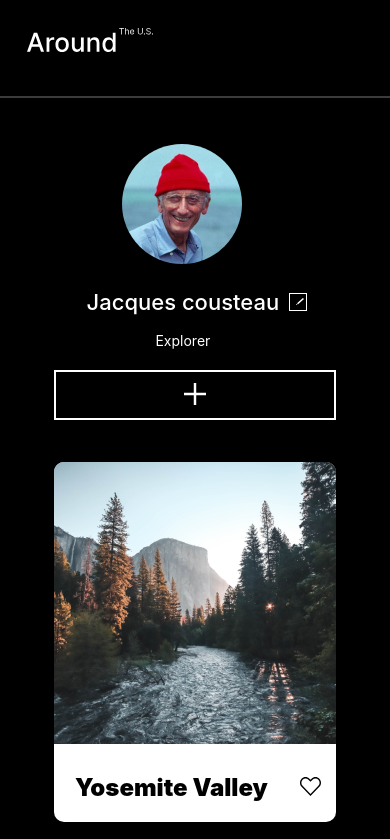
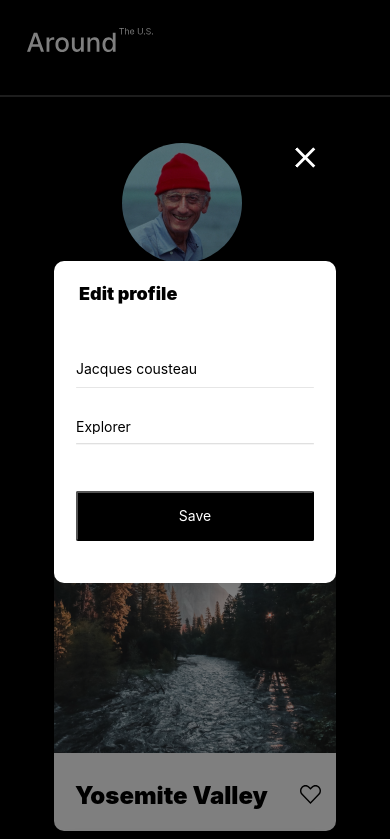
Before and after one commit to mrseif123/Around-the-U.S, a plain HTML site: page index.html in a window 390 px wide. Both pictures are taken after a click on the button 298 px from the left and 302 px from the top of the page. Shown: the top 839 px of the page. Drawn offline with Linux system fonts and the light colour scheme; a web font is replaced by a local one.

Commit message:
js work/html fine/css good, form close button needs fixing

```diff
--- a/blocks/form/form.css
+++ b/blocks/form/form.css
@@ -7,7 +7,7 @@
 @import url(./__close-img/form__close-img.css);
 
 .form {
-  position: fixed;
+  position: relative;
   top: 50%;
   left: 50%;
   transform: translate(-50%, -50%);
--- a/blocks/form-overlay/form-overlay.css
+++ b/blocks/popup-container/popup-container.css
@@ -1,4 +1,4 @@
-.form-overlay {
+.popup-container {
   top: 0;
   left: 0;
   width: 100%;
--- a/blocks/profile/__img-place/profile__img-place.css
+++ b/blocks/profile/__img-place/profile__img-place.css
@@ -4,3 +4,10 @@
   display: flex;
   justify-content: center;
 }
+
+
+@media screen and (max-width: 880px) {
+  .profile__img-place {
+    align-self: center;
+  }
+}
--- a/blocks/profile/__text-box/profile__text-box.css
+++ b/blocks/profile/__text-box/profile__text-box.css
@@ -4,3 +4,11 @@
   margin-bottom: 21px;
   margin-left: 3.75px;
 }
+
+
+@media screen and (max-width:768px) {
+  .profile__text-box {
+    margin-bottom: 36px;
+    margin-left: 0px;
+  }
+}
--- a/blocks/profile/profile.css
+++ b/blocks/profile/profile.css
@@ -16,6 +16,14 @@
   height: fit-content;
 }
 
+@media screen and (max-width: 880px) {
+  .profile {
+    justify-content: center;
+    margin-left: auto;
+    margin-right: auto;
+  }
+}
+
 
 @media screen and (max-width: 768px) {
   .profile{
@@ -23,6 +31,6 @@
     min-height: 286px;
     margin: 42px 19px 36px 19px;
     flex-direction: column;
-    align-items: center;
+    align-self: center;
   }
 }
--- a/index.html
+++ b/index.html
@@ -5,17 +5,17 @@
   <meta charset="UTF-8" />
   <meta name="viewport" content="width=device-width, initial-scale=1.0" />
   <link rel="stylesheet" href="./pages/index.css">
-  <script src="scripts/index.js"></script>
   <title>Around The U.S.</title>
 </head>
 
-<body class="page">
+<body class="page" id="body">
   <header class="header">
     <img class="header__vector" src="/images/header-vector.svg" alt="around the US icon">
     <hr class="header__line">
   </header>
 
-    <main>
+  <main id="main_container">
+
     <section class="profile">
       <div class="profile__img-place">
         <img class="profile__avatar" src="/images/profile-avatar.jpg" alt="profile picture">
@@ -27,11 +27,11 @@
             <p class="profile__subtitle">Explorer</p>
           </div>
 
-            <button class="profile__edit-btn">
+          <button class="profile__edit-btn" id="profile_edit_button">
             <img class="profile__edit-icon" src="/images/profile-edit-icon.svg" alt="edit info icon">
           </button>
         </div>
-          <button class="profile__add-btn">
+        <button class="profile__add-btn" id="profile_add_button">
           <img class="profile__plus-icon" src="/images/profile-add-icon.svg" alt="Add button icon">
         </button>
       </div>
@@ -84,15 +84,17 @@
       </ul>
     </section>
 
-      <section class="form-overlay">
-        <button class="form__close-btn"><img class="form__close-img" src="/images/profile-add-icon.svg" alt="close button"></button>
+    <section class="popup-container">
+      <button class="form__close-btn" id="close_button">
+        <img class="form__close-img" src="/images/profile-add-icon.svg" alt="close button">
+      </button>
       <form class="form">
         <p class="form__title">Edit profile</p>
         <input class="form__field_name" type="text" id="fullName" placeholder="Full Name">
         <img class="form__line-img" src="/images/form-line.svg" alt="seperator line">
         <input class="form__field_about" type="text" id="about" placeholder="About">
         <img class="form__line-img" src="/images/form-line.svg" alt="seperator line">
-        <button class="form__submit-btn">Save</button>
+        <button class="form__submit-btn" id="form__submit-button">Save</button>
       </form>
     </section>
   </main>
@@ -100,6 +102,8 @@
   <footer class="footer">
     <p class="footer__copyright">&copy; 2021 Seaf Aliyan</p>
   </footer>
+  <script src="scripts/index.js"></script>
 </body>
 
+
 </html>
--- a/pages/index.css
+++ b/pages/index.css
@@ -1,10 +1,13 @@
+@import url(/vendor/normalize.css);
 @import url(/vendor/fonts.css);
+
 @import url(/blocks/header/header.css);
 
 @import url(/blocks/page/page.css);
 @import url(/blocks/profile/profile.css);
 @import url(/blocks/elements/elements.css);
 @import url(/blocks/form/form.css);
-@import url(/blocks/form-overlay/form-overlay.css);
+@import url(/blocks/form-container/form-container.css);
+@import url(/blocks/popup-container/popup-container.css);
 
 @import url(/blocks/footer/footer.css);
--- a/scripts/index.js
+++ b/scripts/index.js
@@ -0,0 +1,34 @@
+let container = document.querySelectorAll('#body');
+let profile_content = document.querySelector('.profile');
+
+let profile_edit_btn = profile_content.querySelector('.profile__edit-btn');
+let profile_text = profile_content.querySelector('.profile__info');
+
+let profile_name = profile_text.querySelector('.profile__name');
+let profile_subtitle = profile_text.querySelector('.profile__subtitle');
+
+let form_overlay = document.querySelector('.popup-container');
+let form_name_input = form_overlay.querySelector('.form__field_name')
+let form_about_input = form_overlay.querySelector('.form__field_about')
+let form_close_btn = form_overlay.querySelector('.form__close-btn');
+let form_submit_btn = form_overlay.querySelector('.form__submit-btn')
+
+profile_edit_btn.addEventListener("click", function () {
+  form_overlay.style.display = "block";
+  form_name_input.setAttribute("value", profile_name.textContent)
+  form_about_input.setAttribute("value", profile_subtitle.textContent)
+} )
+
+form_close_btn.addEventListener("click", function () {
+  form_overlay.style.display = "none";
+})
+
+form_submit_btn.addEventListener("click", function (event) {
+  event.preventDefault()
+  let name = form_overlay.querySelector('.form__field_name')
+  let about = form_overlay.querySelector('.form__field_about')
+  form_overlay.style.display = "none";
+  console.log(form_name_input.getAttribute("value"))
+  profile_name.textContent = name.value
+  profile_subtitle.textContent = about.value
+})
```
Lines whose indentation alone changed are shown as unchanged.
